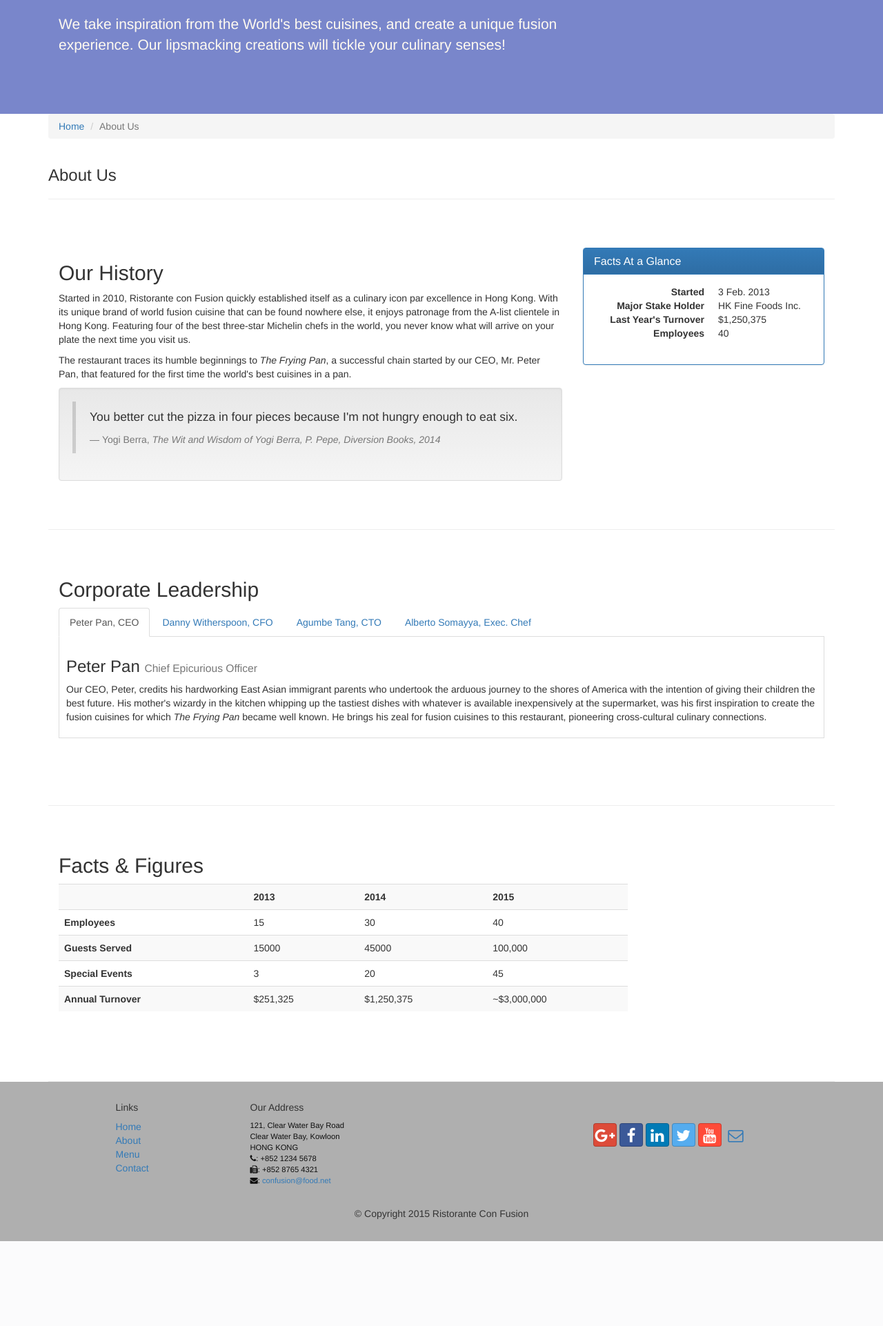
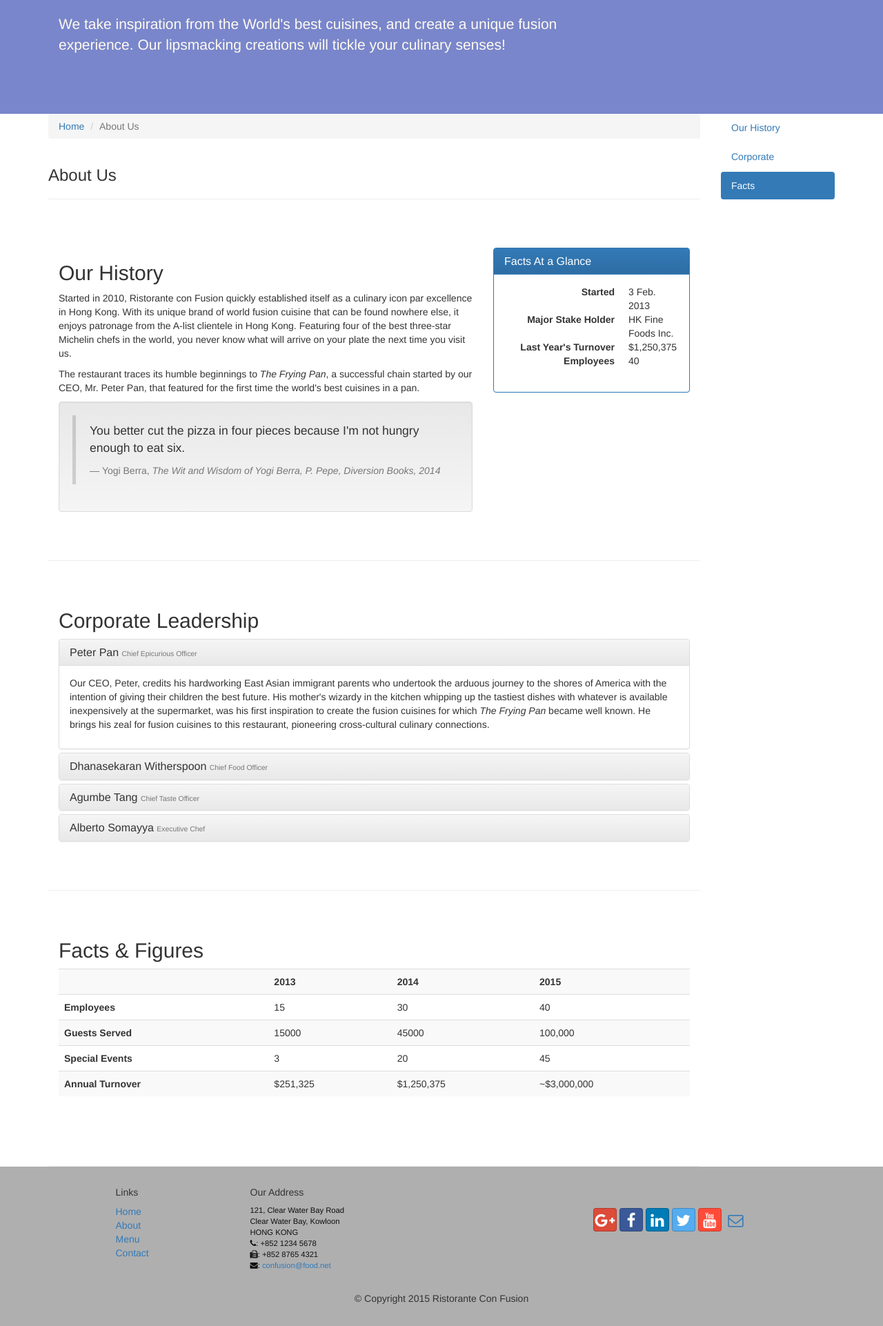
Before and after one commit to kevin-stafford/Coursera, a web app: file Course2-FrontEnd.WebUI.Frameworks/conFusion/aboutus.html in a window 1280 px wide. Shown: the part 294-2216 px from the top of the page at 69% size. Before the commit the page ends 2093 px from the top, so only its background shows below. Run offline with its HTML, style and script files only (its server is not run), Linux system fonts and the light colour scheme; some libraries are stand-ins or nearby versions.

Commit message:
💪 Accordion, Scrollspy and Affix

```diff
--- a/Course2-FrontEnd.WebUI.Frameworks/conFusion/aboutus.html
+++ b/Course2-FrontEnd.WebUI.Frameworks/conFusion/aboutus.html
@@ -21,7 +21,7 @@
     <script src="https://oss.maxcdn.com/respond/1.4.2/respond.min.js"></script>
     <![endif]-->
   </head>
-  <body>
+  <body data-spy="scroll" data-target="#myScrollspy" data-offset="200">
     <!-- navigation ----------------------------------------------------------->
     <nav class="navbar navbar-inverse navbar-fixed-top" role="navigation">
       <div class="container">
@@ -77,6 +77,8 @@
     <!-- content -------------------------------------------------------------->
     <div class="container">
       <div class="row">
+        <div class="col-xs-12 col-sm-10">
+          <div class="row">
             <div class="col-xs-12">
               <ul class="breadcrumb">
                 <li><a href="index.html">Home</a></li>
@@ -88,8 +90,8 @@
               <hr>
             </div>
           </div>
-      <div class="row row-content">
-        <div class="col-xs-12 col-sm-8">
+          <div id="history" class="row row-content">
+            <div class="col-xs-12 col-sm-6 col-lg-8">
               <h2>Our History</h2>
               <p>Started in 2010, Ristorante con Fusion quickly established itself as a culinary icon par excellence in Hong Kong. With its unique brand of world fusion cuisine that can be found nowhere else, it enjoys patronage from the A-list clientele in Hong Kong.  Featuring four of the best three-star Michelin chefs in the world, you never know what will arrive on your plate the next time you visit us.</p>
               <p>The restaurant traces its humble beginnings to <em>The Frying Pan</em>, a successful chain started by our CEO, Mr. Peter Pan, that featured for the first time the world's best cuisines in a pan.</p>
@@ -105,7 +107,7 @@
                 </blockquote>
               </div>
             </div>
-        <div class="col-xs-12 col-sm-4">
+            <div class="col-xs-12 col-sm-6 col-lg-4">
               <div class="panel panel-primary">
                 <div class="panel-heading">
                   <h3 class="panel-title">Facts At a Glance</h3>
@@ -125,46 +127,79 @@
               </div>
             </div>
           </div>
-      <div class="row row-content">
+          <div id="corporate" class="row row-content">
             <div class="col-xs-12">
               <h2>Corporate Leadership</h2>
-          <ul class="nav nav-tabs" role="tablist">
-            <li role="presentation" class="active">
-              <a href="#peter" aria-controls="peter"
-                role="tab" data-toggle="tab">Peter Pan, CEO</a>
-            </li>
-            <li role="presentation"><a href="#danny"
-              aria-controls="danny" role="tab"
-              data-toggle="tab">Danny Witherspoon, CFO</a></li>
-            <li role="presentation"><a href="#agumbe"
-              aria-controls="agumbe" role="tab"
-              data-toggle="tab">Agumbe Tang, CTO</a></li>
-            <li role="presentation"><a href="#alberto"
-              aria-controls="alberto" role="tab"
-              data-toggle="tab">Alberto Somayya, Exec. Chef</a></li>
-          </ul>
-          <div class="tab-content">
-            <div role="tabpanel" class="tab-pane fade in active" id="peter">
-              <h3>Peter Pan <small>Chief Epicurious Officer</small></h3>
+              <div class="panel-group" id="accordian" role="tablist" aria-multiselectable="true">
+                <div class="panel panel-default">
+                  <div class="panel-heading" role="tab" id="headingPeter">
+                    <h3 class="panel-title">
+                      <a role="button" data-toggle="collapse"
+                        data-parent="#accordion" href="#peter"
+                        aria-expanded="true" aria-controls="peter">
+                      Peter Pan <small>Chief Epicurious Officer</small></a>
+                    </h3>
+                  </div>
+                  <div role="tabpanel" class="panel-collapse collapse in"
+                    id="peter"    aria-labelledby="headingPeter">
+                    <div class="panel-body">
                       <p>Our CEO, Peter, credits his hardworking East Asian immigrant parents who undertook the arduous journey to the shores of America with the intention of giving their children the best future. His mother's wizardy in the kitchen whipping up the tastiest dishes with whatever is available inexpensively at the supermarket, was his first inspiration to create the fusion cuisines for which <em>The Frying Pan</em> became well known. He brings his zeal for fusion cuisines to this restaurant, pioneering cross-cultural culinary connections.</p>
                     </div>
-            <div role="tabpanel" class="tab-pane fade in" id="danny">
-              <h3>Dhanasekaran Witherspoon <small>Chief Food Officer</small></h3>
+                  </div>
+                </div>
+                <div class="panel panel-default">
+                  <div class="panel-heading" role="tab" id="headingDanny">
+                    <h3 class="panel-title">
+                      <a class="collapsed" role="button" data-toggle="collapse"
+                        data-parent="#accordion" href="#danny"
+                        aria-expanded="false" aria-controls="danny">
+                      Dhanasekaran Witherspoon <small>Chief Food Officer</small></a>
+                    </h3>
+                  </div>
+                  <div role="tabpanel" class="panel-collapse collapse"
+                    id="danny"    aria-labelledby="headingDanny">
+                    <div class="panel-body">
                       <p>Our CFO, Danny, as he is affectionately referred to by his colleagues, comes from a long established family tradition in farming and produce. His experiences growing up on a farm in the Australian outback gave him great appreciation for varieties of food sources. As he puts it in his own words, <em>Everything that runs, wins, and everything that stays, pays!</em></p>
                     </div>
-            <div role="tabpanel" class="tab-pane fade in" id="agumbe">
-              <h3>Agumbe Tang <small>Chief Taste Officer</small></h3>
+                  </div>
+                </div>
+                <div class="panel panel-default">
+                  <div class="panel-heading" role="tab" id="headingAgumbe">
+                    <h3 class="panel-title">
+                      <a class="collapsed" role="button" data-toggle="collapse"
+                        data-parent="#accordion" href="#agumbe"
+                        aria-expanded="false" aria-controls="agumbe">
+                      Agumbe Tang <small>Chief Taste Officer</small></a>
+                    </h3>
+                  </div>
+                  <div role="tabpanel" class="panel-collapse collapse"
+                    id="agumbe"    aria-labelledby="headingAgumbe">
+                    <div class="panel-body">
                       <p>Blessed with the most discerning gustatory sense, Agumbe, our CFO, personally ensures that every dish that we serve meets his exacting tastes. Our chefs dread the tongue lashing that ensues if their dish does not meet his exacting standards. He lives by his motto, <em>You click only if you survive my lick.</em></p>
                     </div>
-            <div role="tabpanel" class="tab-pane fade in" id="alberto">
-              <h3>Alberto Somayya <small>Executive Chef</small></h3>
+                  </div>
+                </div>
+                <div class="panel panel-default">
+                  <div class="panel-heading" role="tab" id="headingAlberto">
+                    <h3 class="panel-title">
+                      <a class="collapsed" role="button" data-toggle="collapse"
+                        data-parent="#accordion" href="#alberto"
+                        aria-expanded="false" aria-controls="alberto">
+                      Alberto Somayya <small>Executive Chef</small></a>
+                    </h3>
+                  </div>
+                  <div role="tabpanel" class="panel-collapse collapse"
+                    id="alberto"    aria-labelledby="headingAlberto">
+                    <div class="panel-body">
                       <p>Award winning three-star Michelin chef with wide International experience having worked closely with whos-who in the culinary world, he specializes in creating mouthwatering Indo-Italian fusion experiences. He says, <em>Put together the cuisines from the two craziest cultures, and you get a winning hit! Amma Mia!</em></p>
                     </div>
                   </div>
                 </div>
               </div>
-      <div class="row row-content">
-        <div class="col-xs-12 col-sm-9">
+            </div>
+          </div>
+          <div id="facts" class="row row-content">
+            <div class="col-xs-12">
               <h2>Facts &amp; Figures</h2>
               <div class="table-responsive">
                 <table class="table table-striped">
@@ -201,9 +236,15 @@
                 </table>
               </div>
             </div>
-        <div class="col-xs-12 col-sm-3">
-          <p style="padding:20px;"></p>
           </div>
+        </div>
+        <nav class="hidden-xs col-sm-2" id="myScrollspy">
+          <ul class="nav nav-pills nav-stacked" data-spy="affix" data-offset-top="400">
+            <li><a href="#history">Our History</a></li>
+            <li><a href="#corporate">Corporate</a></li>
+            <li><a href="#facts">Facts</a></li>
+          </ul>
+        </nav>
       </div>
     </div>
     <!-- footer --------------------------------------------------------------->
--- a/Course2-FrontEnd.WebUI.Frameworks/conFusion/css/mystyles.css
+++ b/Course2-FrontEnd.WebUI.Frameworks/conFusion/css/mystyles.css
@@ -68,3 +68,7 @@ body {
   border-bottom: 1px solid #ddd;
   padding: 10px;
 }
+
+.affix {
+  top: 100px;
+}
```
Lines whose indentation alone changed are shown as unchanged.
